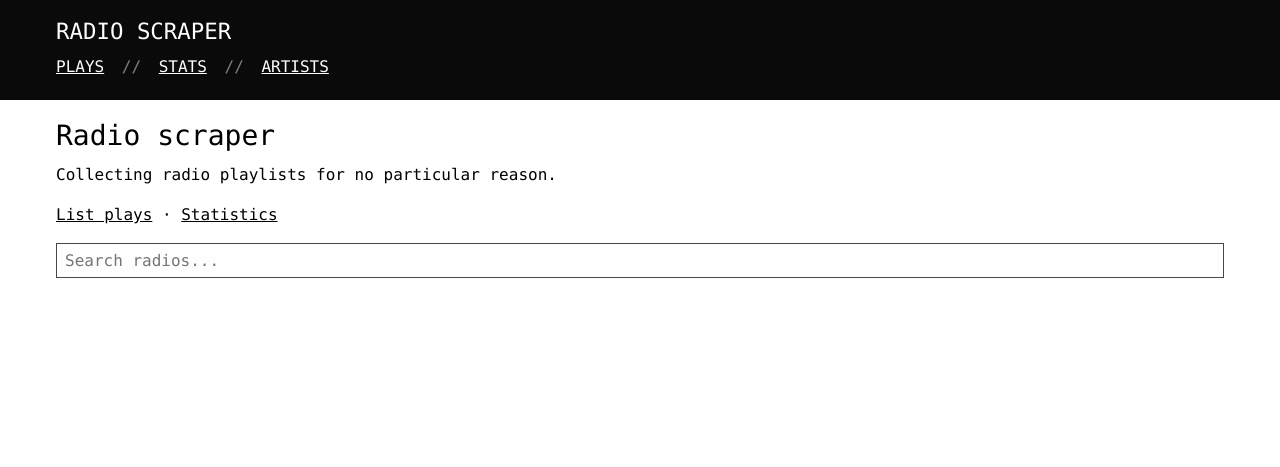
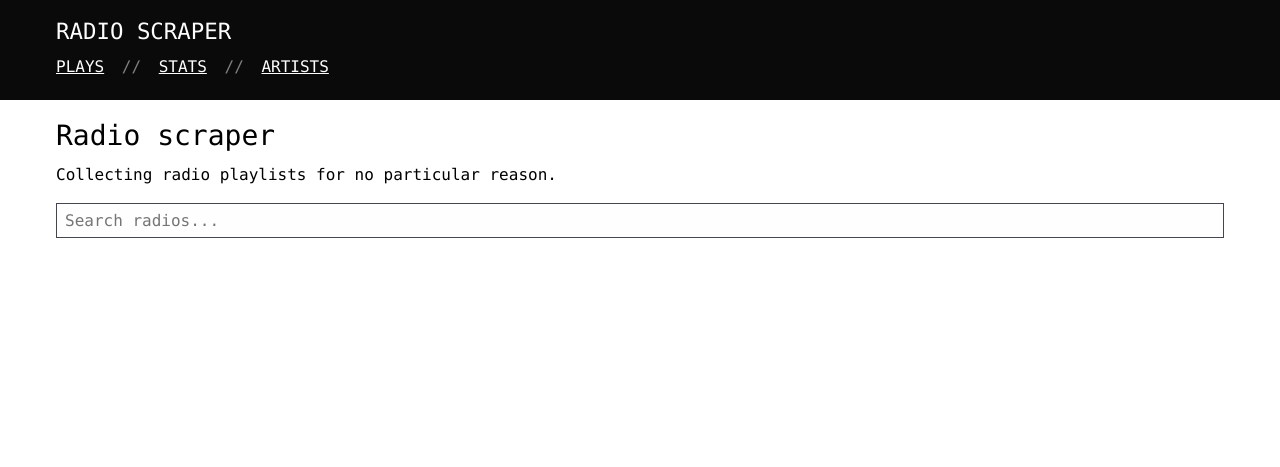
Before and after one commit to ihabunek/radioscraper, a Django app: page / in a window 1280 px wide. Shown: the top 467 px of the page. Run offline with Django 3.2, Linux system fonts and the light colour scheme; data that the repository does not hold is empty; parts of the project's set-up code (start-up, migrations or seed data) failed here and were passed over.

Commit message:
Remove redundant links

```diff
--- a/ui/templates/ui/index.html
+++ b/ui/templates/ui/index.html
@@ -9,11 +9,6 @@
   <h1>Radio scraper</h1>
 
   <p>Collecting radio playlists for no particular reason.</p>
-
-  <p>
-    <a href="{% url 'radio:plays' %}">List plays</a> ·
-    <a href="{% url 'radio:stats' %}">Statistics</a>
-  </p>
 
   <div id="radio-search">
       <input id="radio-search-input" type="text" placeholder="Search radios..." />
```
